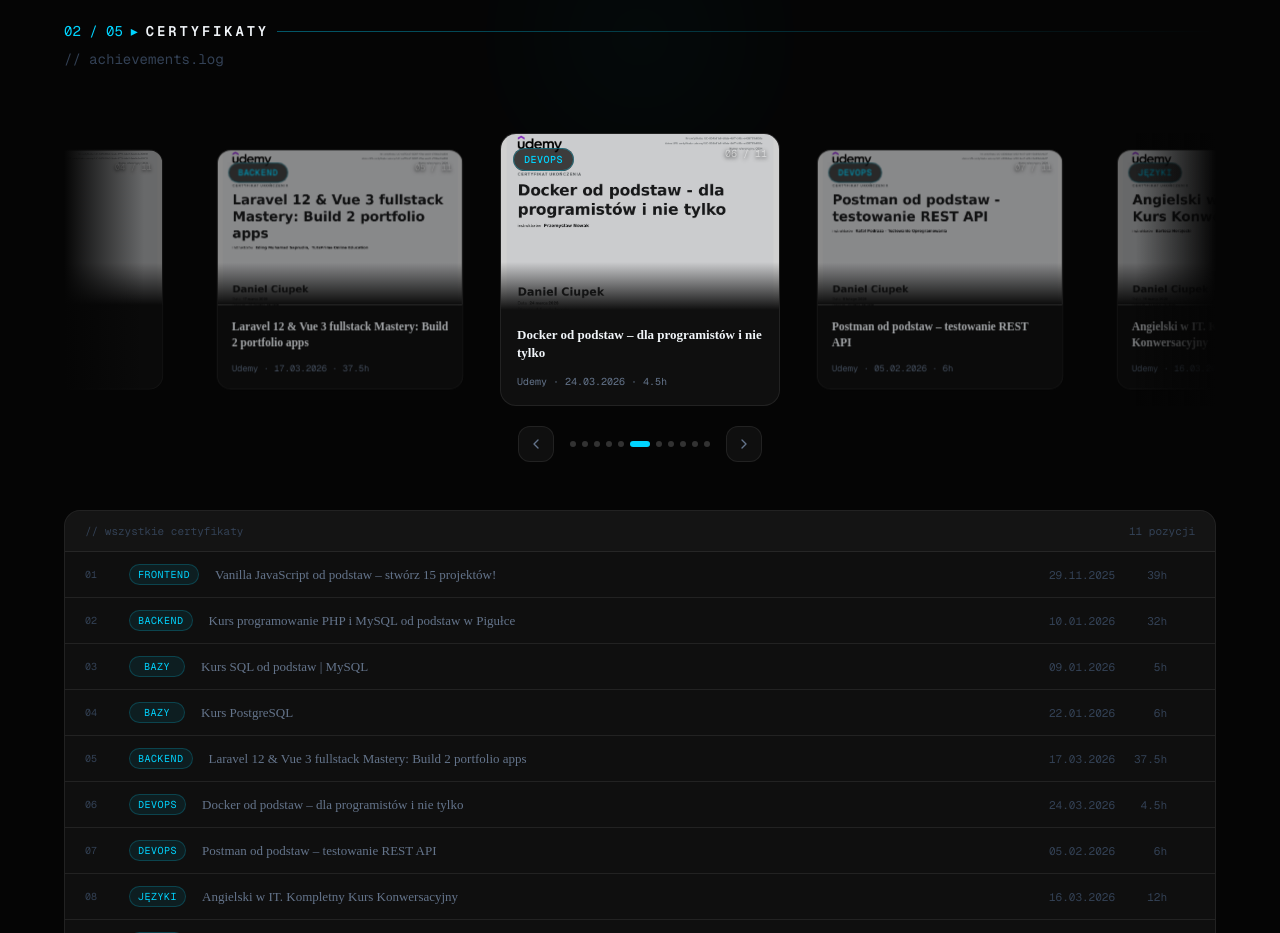
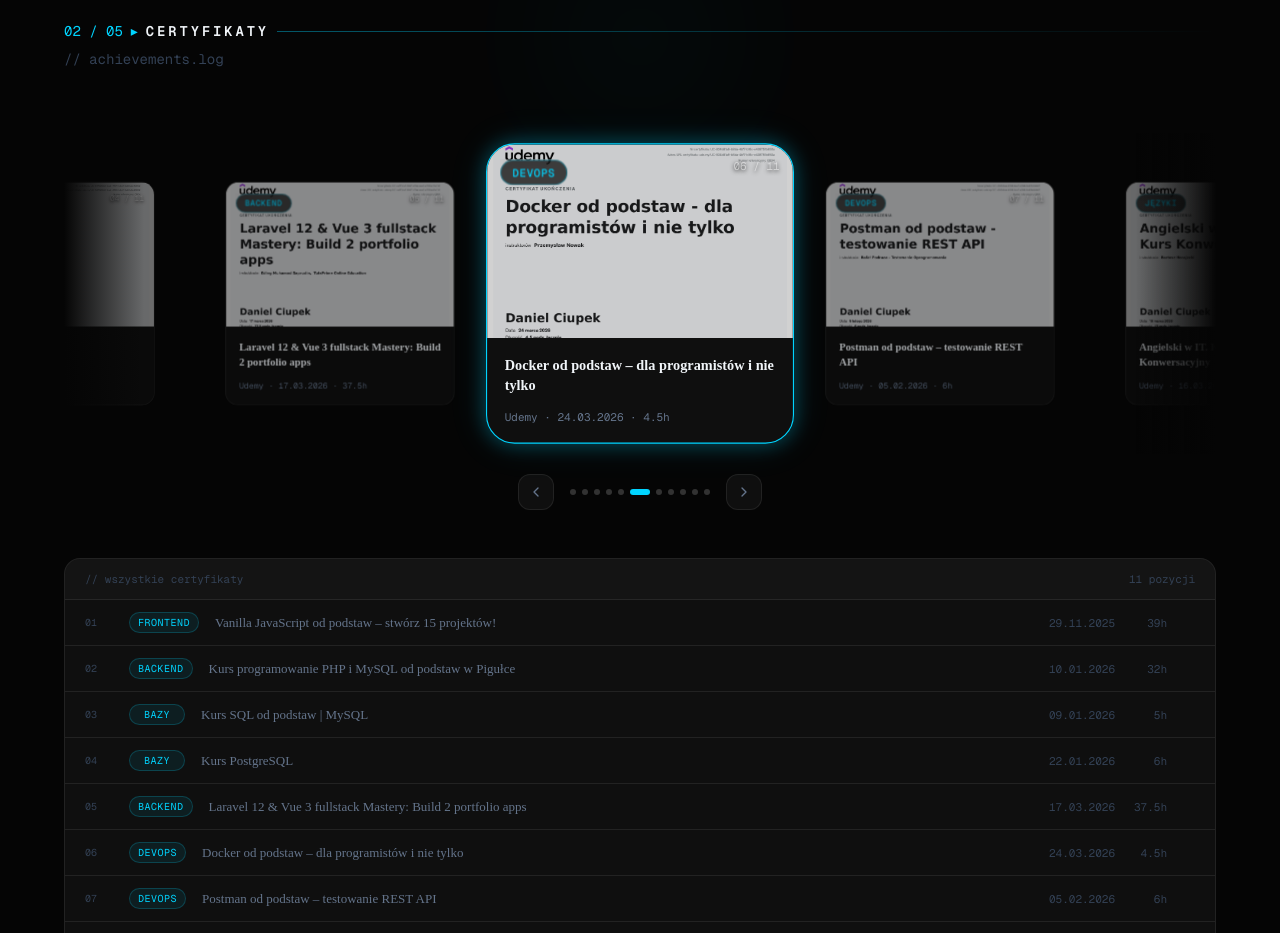
Before and after one commit to daniel-ciupek/CV_daniel_ciupek, a Next.js app: page / in a window 1280 px wide. Shown: the part 1800-2733 px from the top of the page. Built offline with nearby package versions, Linux system fonts and the light colour scheme; no server answers.

Commit message:
Fix cert carousel: neon border, overflow-x       clip, py-6 spacing

```diff
--- a/src/components/features/Certifications.tsx
+++ b/src/components/features/Certifications.tsx
@@ -54,12 +54,34 @@
   const scale = useTransform(
     trackX,
     [centerX - CARD_STEP, centerX, centerX + CARD_STEP],
-    [0.88, 1.0, 0.88]
+    [0.82, 1.10, 0.82]
   );
   const opacity = useTransform(
     trackX,
     [centerX - CARD_STEP * 1.5, centerX, centerX + CARD_STEP * 1.5],
     [0.50, 1.0, 0.50]
+  );
+  // Increase border-radius as card scales up so it stays visually round
+  const borderRadius = useTransform(
+    trackX,
+    [centerX - CARD_STEP * 0.7, centerX, centerX + CARD_STEP * 0.7],
+    ["16px", "26px", "16px"]
+  );
+  // Center proximity: 0 = far, 1 = perfectly centered — drives border glow
+  const centerProximity = useTransform(
+    trackX,
+    [centerX - CARD_STEP * 0.6, centerX, centerX + CARD_STEP * 0.6],
+    [0, 1, 0]
+  );
+  const cardBorderColor = useTransform(
+    centerProximity,
+    [0, 1],
+    ["rgba(255,255,255,0.08)", "rgba(0,212,255,1)"]
+  );
+  const cardGlow = useTransform(
+    centerProximity,
+    [0, 1],
+    ["0 0 0px rgba(0,212,255,0)", "0 0 18px rgba(0,212,255,0.30), 0 0 36px rgba(0,212,255,0.12)"]
   );
 
   const category = CERT_CATEGORY[cert.key] ?? "Inne";
@@ -73,7 +95,7 @@
 
   return (
     <motion.div
-      style={{ scale, opacity, width: CARD_W, flexShrink: 0 }}
+      style={{ scale, opacity, width: CARD_W, flexShrink: 0, borderRadius }}
       className="group relative flex cursor-pointer flex-col"
       onClick={handleClick}
       role="button"
@@ -81,22 +103,15 @@
       onKeyDown={(e) => e.key === "Enter" && onOpen()}
       aria-label={`Podgląd certyfikatu: ${cert.title}`}
     >
-      <div
-        className="relative flex h-full flex-col overflow-hidden rounded-2xl transition-all duration-300"
+      {/* Card shell */}
+      <motion.div
+        className="relative flex h-full flex-col overflow-hidden"
         style={{
+          borderRadius,
           background: "var(--bg-surface)",
-          border: "1px solid var(--border)",
-          boxShadow: "inset 0 1px 0 rgba(255,255,255,0.04)",
-        }}
-        onMouseEnter={(e) => {
-          (e.currentTarget as HTMLElement).style.borderColor = "rgba(0,212,255,0.40)";
-          (e.currentTarget as HTMLElement).style.boxShadow =
-            "0 0 24px rgba(0,212,255,0.12), inset 0 1px 0 rgba(255,255,255,0.04)";
-        }}
-        onMouseLeave={(e) => {
-          (e.currentTarget as HTMLElement).style.borderColor = "var(--border)";
-          (e.currentTarget as HTMLElement).style.boxShadow =
-            "inset 0 1px 0 rgba(255,255,255,0.04)";
+          border: "1px solid",
+          borderColor: cardBorderColor,
+          boxShadow: cardGlow,
         }}
       >
         {/* Thumbnail */}
@@ -112,10 +127,6 @@
             sizes="280px"
             className="object-cover transition-transform duration-500 group-hover:scale-[1.03] select-none"
             style={{ filter: "brightness(0.82)", userSelect: "none", WebkitUserSelect: "none" }}
-          />
-          <div
-            className="absolute inset-x-0 bottom-0 h-12"
-            style={{ background: "linear-gradient(to bottom, transparent, var(--bg-surface))" }}
           />
           <div className="absolute left-3 top-3">
             <span
@@ -165,7 +176,7 @@
             </div>
           </div>
         </div>
-      </div>
+      </motion.div>
     </motion.div>
   );
 }
@@ -538,8 +549,8 @@
           {/* Carousel */}
           <div
             ref={containerRef}
-            className="relative mt-8 overflow-hidden"
-            style={{ cursor: "grab" }}
+            className="relative mt-8 py-6"
+            style={{ cursor: "grab", overflowX: "clip" }}
           >
             <motion.div
               drag="x"
```
